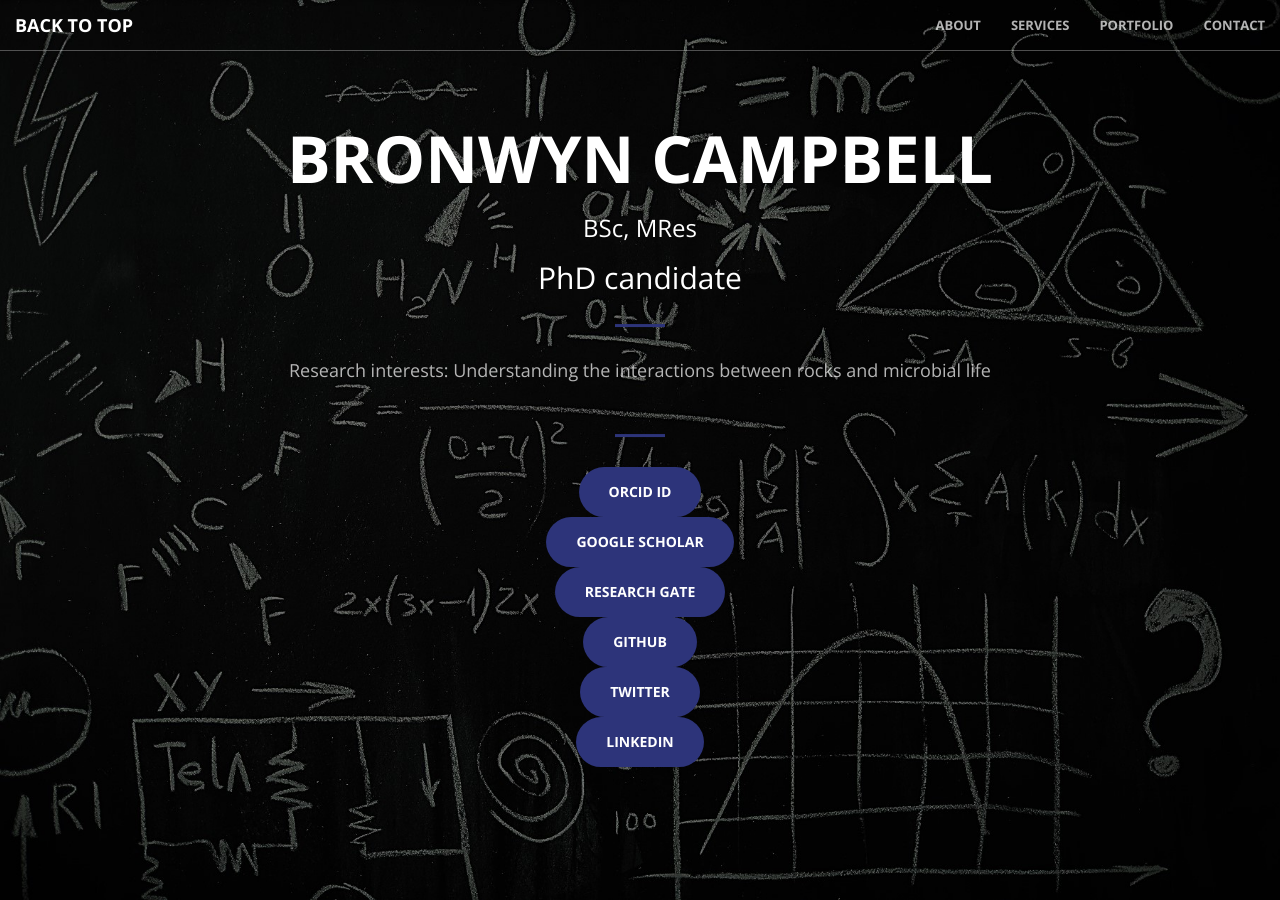
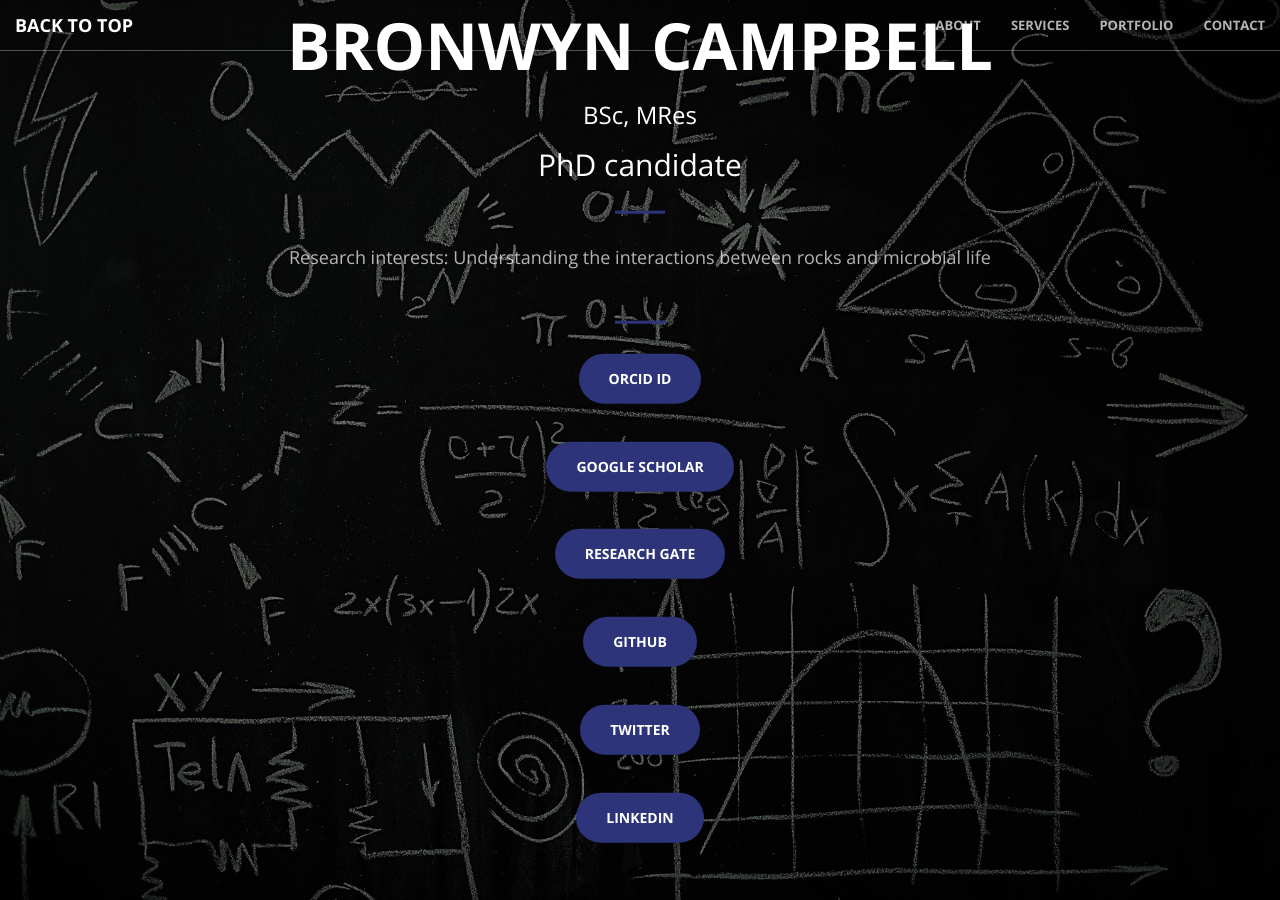
Before and after one commit to bronwyncc/homepage, a Jekyll site: the page built from index.html, in a window 1280 px wide and 900 px high. Built offline with Jekyll 4.4.1, drawn with Linux system fonts in a browser that asks for light colours.

Commit message:
Update header.html

```diff
--- a/_includes/header.html
+++ b/_includes/header.html
@@ -7,12 +7,12 @@
             <hr>
             <p>Research interests: Understanding the interactions between rocks and microbial life</p>
             <hr>
-            <a href="https://orcid.org/0000-0003-0302-3331" class="btn btn-primary btn-xl page-scroll">Orcid ID</a>
-            <br><a href="https://scholar.google.com.au/citations?user=NlkC7cIAAAAJ&hl=en" class="btn btn-primary btn-xl page-scroll">Google Scholar</a>
-            <br><a href="https://www.researchgate.net/profile/Bronwyn-Campbell-4" class="btn btn-primary btn-xl page-scroll">Research Gate</a>
-            <br><a href="https://github.com/bronwyncc" class="btn btn-primary btn-xl page-scroll">GitHub</a>
-            <br><a href="https://twitter.com/bronwyncc" class="btn btn-primary btn-xl page-scroll">Twitter</a>
-            <br><a href="https://www.linkedin.com/in/bronwyn-campbell-377317a6/" class="btn btn-primary btn-xl page-scroll">LinkedIn</a>
+            <a style="margin-bottom:1cm;" href="https://orcid.org/0000-0003-0302-3331" class="btn btn-primary btn-xl page-scroll">Orcid ID</a>
+            <br><a style="margin-bottom:1cm;" href="https://scholar.google.com.au/citations?user=NlkC7cIAAAAJ&hl=en" class="btn btn-primary btn-xl page-scroll">Google Scholar</a>
+            <br><a style="margin-bottom:1cm;" href="https://www.researchgate.net/profile/Bronwyn-Campbell-4" class="btn btn-primary btn-xl page-scroll">Research Gate</a>
+            <br><a style="margin-bottom:1cm;" href="https://github.com/bronwyncc" class="btn btn-primary btn-xl page-scroll">GitHub</a>
+            <br><a style="margin-bottom:1cm;" href="https://twitter.com/bronwyncc" class="btn btn-primary btn-xl page-scroll">Twitter</a>
+            <br><a style="margin-bottom:1cm;" href="https://www.linkedin.com/in/bronwyn-campbell-377317a6/" class="btn btn-primary btn-xl page-scroll">LinkedIn</a>
         </div>
     </div>
 </header>
```
